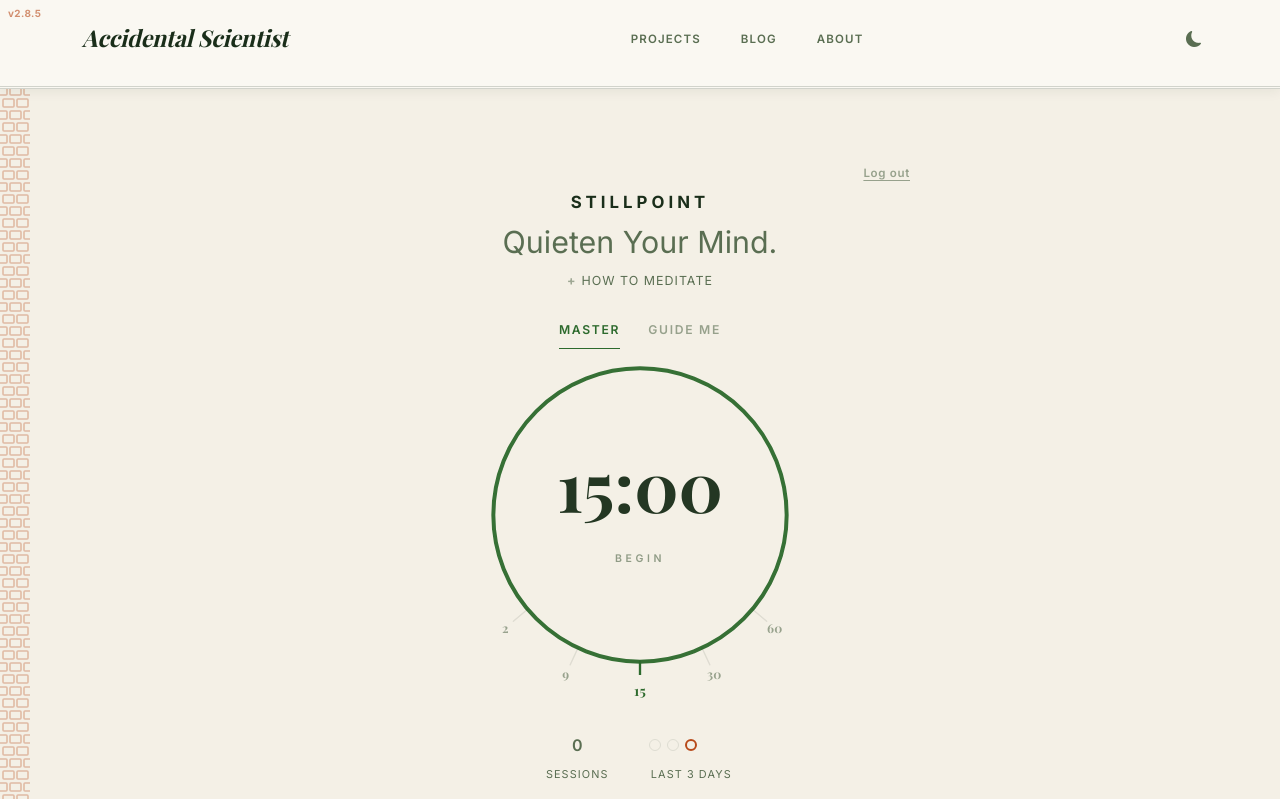
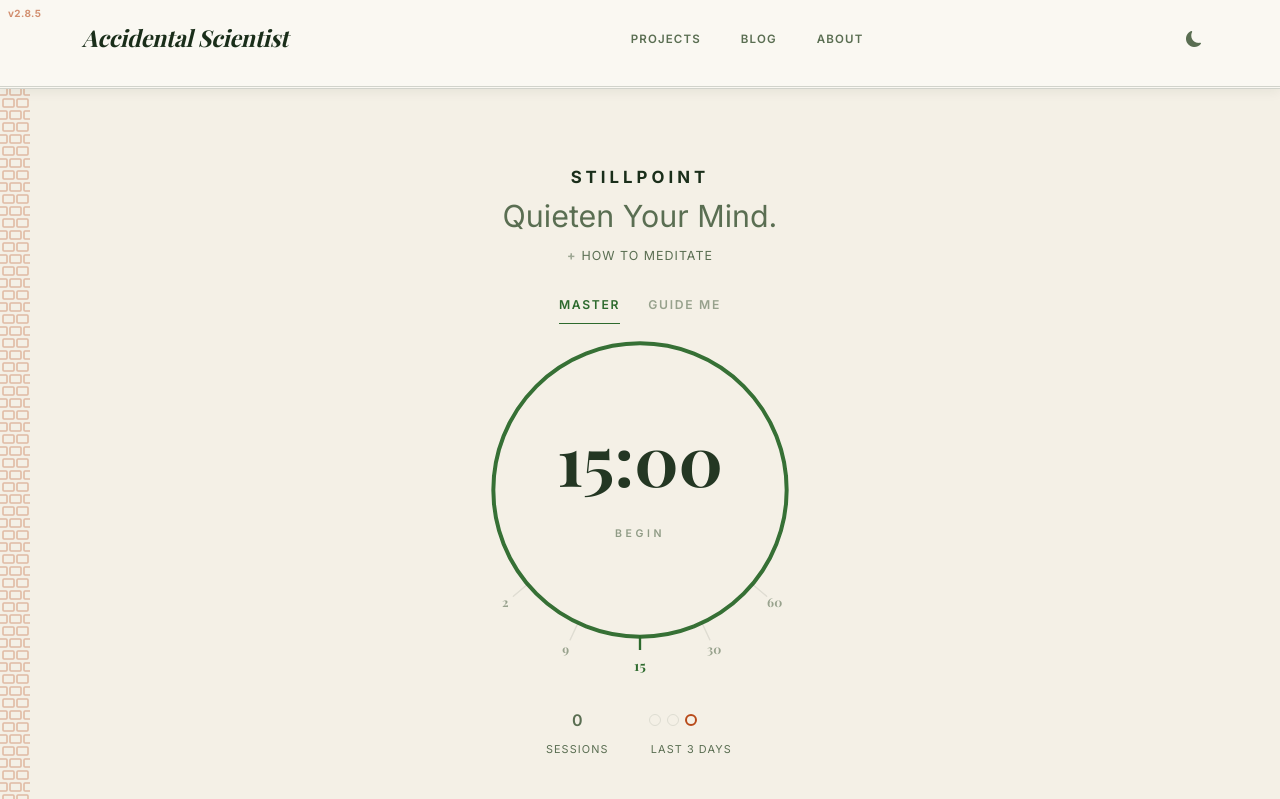
Before and after one commit to accidentalscientist/accidental-scientist-portfolio, a Django app: page /stillpoint/ in a window 1280 px wide. Shown: the top 799 px of the page. Run offline with Django 5.2, Linux system fonts and the light colour scheme; the visitor is signed in with stand-in values (Sample User, id 1); data that the repository does not hold is empty; parts of the project's set-up code (start-up, migrations or seed data) failed here and were passed over; some libraries are stand-ins or nearby versions; some web fonts are replaced.

Commit message:
Move Stillpoint login/logout into the meditation guide, fix logout 405
Consolidates the account control into a single spot: the bottom of the
"How to meditate" expandable section, small text, only visible when
expanded — removes the separate corner-tab element entirely (it had also
just been fixed for a navbar z-index collision, but a single, more
discoverable location is simpler than two).

Real bug fix: the logout control was a plain <a href> doing a GET request,
but Django's LogoutView only accepts POST — every click 405'd, which
rendered as a blank page with no error surfaced. Now a real <form
method="post"> with a submit button styled to look identical to the login
link, matching the pattern personal_dashboard's own settingsMenu.ts
already uses for the same reason. Verified end-to-end: login shows the
prompt, logout actually clears the session and lands on /projects/.

```diff
--- a/portfolio/templates/portfolio/base.html
+++ b/portfolio/templates/portfolio/base.html
@@ -40,7 +40,7 @@
     <link rel="stylesheet" href="{% static 'css/nem.css' %}">
     <link rel="stylesheet" href="{% static 'css/nem_price_lab.css' %}">
     <link rel="stylesheet" href="{% static 'css/projects.css' %}">
-    <link rel="stylesheet" href="{% static 'css/stillpoint.css' %}?v=9">
+    <link rel="stylesheet" href="{% static 'css/stillpoint.css' %}?v=10">
     <link rel="stylesheet" href="{% static 'css/portfolio_pulse.css' %}">
     <link rel="stylesheet" href="{% static 'world_lens/css/world_lens.css' %}">
     <link rel="stylesheet" href="{% static 'gas_monitor/css/gas_monitor.css' %}?v=8">
--- a/static/css/stillpoint.css
+++ b/static/css/stillpoint.css
@@ -32,33 +32,6 @@
   letter-spacing: 0.24em;
   color: var(--text-primary);
   margin-bottom: var(--sp-space-xs);
-}
-
-/* A quiet corner tab rather than a header line — barely there until
-   sought out, and hidden outright once a session starts (see
-   body.sp-focus below) so account state is never competing for attention
-   with the thing the page is actually for. Deliberately NOT position:fixed
-   — the site's own sticky navbar is z-index:1000 and sits at the same
-   top-right spot, so a fixed element there gets silently painted over
-   regardless of its own z-index/opacity. Normal flow, right-aligned
-   within the page's own centred column, sits safely below the navbar. */
-.stillpoint__account {
-  display: block;
-  text-align: right;
-  margin: 0 0 var(--sp-space-xs);
-  font-size: 0.72rem;
-  font-weight: 600;
-  letter-spacing: 0.06em;
-  color: var(--text-secondary);
-  opacity: 0.6;
-  text-decoration: underline;
-  text-underline-offset: 3px;
-  transition: opacity 0.3s ease;
-}
-
-.stillpoint__account:hover,
-.stillpoint__account:focus-visible {
-  opacity: 1;
 }
 
 .stillpoint__hero h1 {
@@ -157,6 +130,22 @@
 
 .stillpoint__guide-login a {
   color: var(--accent-color);
+}
+
+/* The logout control is a <form>/<button> (Django's LogoutView only
+   accepts POST), reset to read as the exact same plain-text link as the
+   login case right above it — no button chrome, same size and color. */
+.stillpoint__guide-login-btn {
+  background: none;
+  border: 0;
+  padding: 0;
+  margin: 0;
+  font: inherit;
+  font-size: 0.95rem;
+  color: var(--accent-color);
+  cursor: pointer;
+  text-decoration: underline;
+  text-underline-offset: 2px;
 }
 
 /* Mode toggle — plain text tabs, not a filled segmented control. Weight,
@@ -676,12 +665,6 @@ body.sp-focus .stillpoint__stats {
   transition: filter 0.6s ease, opacity 0.6s ease;
 }
 
-body.sp-focus .stillpoint__account {
-  opacity: 0;
-  pointer-events: none;
-  transition: opacity 0.4s ease;
-}
-
 /* The eyebrow is the one piece of "header" left unblurred during a
    session (see above); pin it above the fixed ring below so a short
    viewport can never let the enlarged circle paint over it. */
--- a/stillpoint/templates/stillpoint/timer.html
+++ b/stillpoint/templates/stillpoint/timer.html
@@ -6,12 +6,6 @@
 
 {% block content %}
 <div class="stillpoint">
-
-  {% if request.user.is_authenticated %}
-    <a class="stillpoint__account" href="{% url 'life_compass:logout' %}" title="Log out">Log out</a>
-  {% else %}
-    <a class="stillpoint__account" href="{% url 'life_compass:login' %}?next={{ request.path }}" title="Log in to save your session history">Log in</a>
-  {% endif %}
 
   <header class="stillpoint__hero">
     <p class="journal-eyebrow">StillPoint</p>
@@ -22,7 +16,13 @@
         <p>Sit somewhere and take a very deep breathe. Close your eyes and feel every part of your body as it makes contact with the world.</p>
         <p>Focus on breathing, do not control it, just notice it. In. Out. When your mind wanders, and it will, repeatedly, that's not a failure. Just notice where it went and come back to the breath. That noticing and returning is the practice, not a distraction from it.</p>
         <p>There's no state to achieve. A session where your mind wandered forty times isn't worse than one where it wandered twice. Begin when ready, and let the bell tell you when to stop.</p>
-        {% if not request.user.is_authenticated %}
+        {% if request.user.is_authenticated %}
+          {# A real POST form, not a plain link — LogoutView only accepts POST. #}
+          <form method="post" action="{% url 'life_compass:logout' %}" class="stillpoint__guide-login">
+            {% csrf_token %}
+            <button type="submit" class="stillpoint__guide-login-btn">Log out</button>
+          </form>
+        {% else %}
           <p class="stillpoint__guide-login"><a href="{% url 'life_compass:login' %}?next={{ request.path }}">Log in</a> to keep a record of your sessions across devices.</p>
         {% endif %}
       </div>
```
